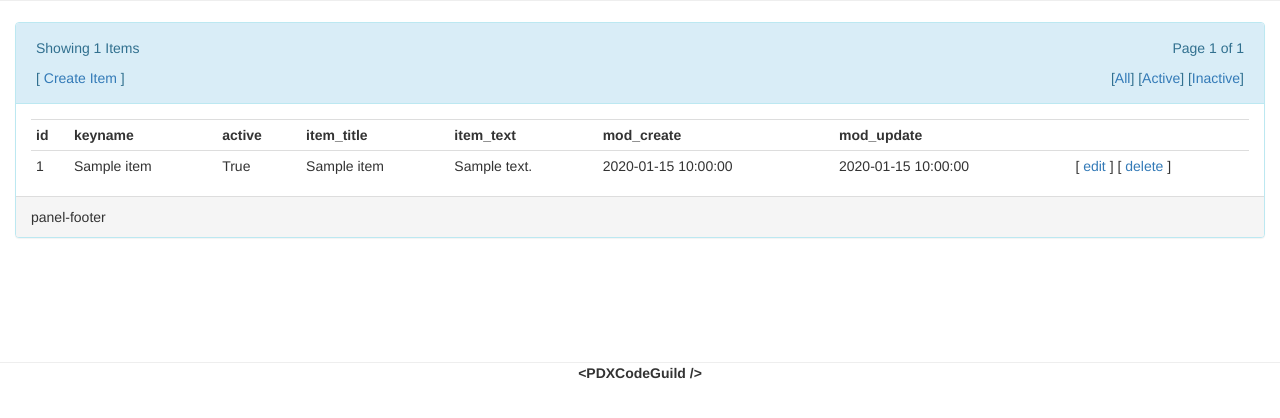
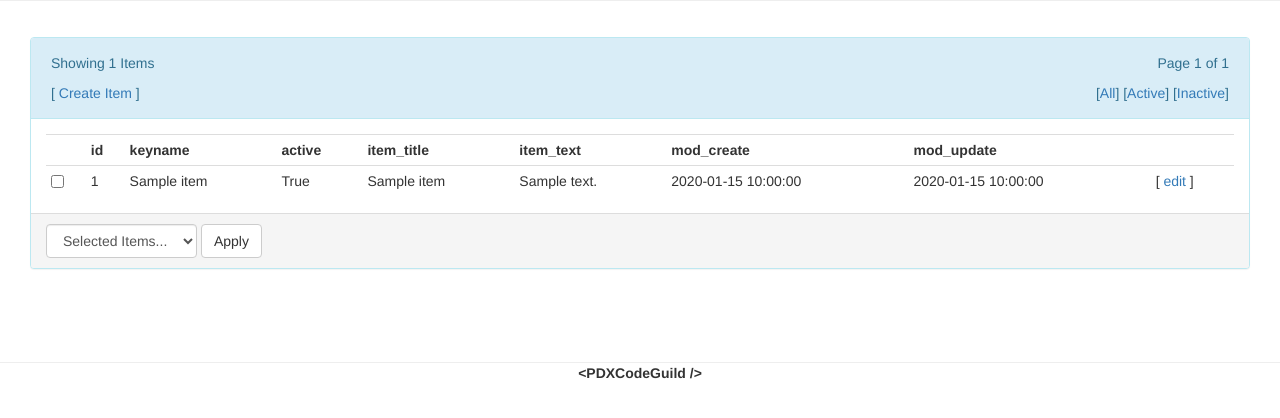
Before and after one commit to PdxCodeGuild/FlaskApp-Tutorial, a Flask app: page /admin/item/list in a window 1280 px wide. Shown: the part 192-610 px from the top of the page. Run offline with Flask 2, Linux system fonts and the light colour scheme; tables that the repository leaves empty hold one stand-in row (values such as "Sample post"); parts of the project's set-up code (start-up, migrations or seed data) failed here and were passed over; some libraries are stand-ins or nearby versions.

Commit message:
item_action() route and item checkboxes

```diff
--- a/web/app/item/templates/item_list.html
+++ b/web/app/item/templates/item_list.html
@@ -15,6 +15,7 @@
 
 <!-- BLOCK: content -->
 {% block content %}
+<form class="form-inline" action="{{ url_for('.item_action') }}" method="post">
 
 <div id="item_list_panel" class="panel panel-info">
     <div class="panel-heading">
@@ -48,6 +49,7 @@
 <div class="table-responsive">
 <table class="table table-condensed table-hover">
 <tr>
+<th></th>
 {% for col in cols %}
     <th>{{ col }}</th>
 {% endfor %}
@@ -56,12 +58,14 @@
 
 {% for row in rows %}
     <tr>
+    <td>
+        <input type="checkbox" name="item_id" value="{{row.id}}">
+    </td>
     {% for col in cols %}
         <td onclick="window.location='{{ url_for('.item_view', id=row.id) }}';">{{ row[col] }}</td>
     {% endfor %}
     <td>
         [ <a href="{{ url_for('.item_edit', id=row.id) }}">edit</a> ]
-        [ <a data-confirm-link="Delete Item? This action cannot be undone." href="{{ url_for('.item_delete', id=row.id) }}">delete</a> ]
     </td>
     </tr>
 {% endfor %}
@@ -71,10 +75,22 @@
 
     </div> <!-- end class="panel-body" -->
     <div class="panel-footer">
-        panel-footer
+<div id="list-actions">
+    <div class="form-group">
+        <label for="action" class="sr-only">Action</label>
+        <select id="action" name="action" class="form-control">
+            <option value="">Selected Items...</option>
+            <option value="active">Set Active</option>
+            <option value="inactive">Set Inactive</option>
+            <option value="delete">Delete</option>
+        </select>
+    </div>
+    <button class="btn btn-default" type="submit">Apply</button>
+</div>
     </div> <!-- end class="panel-footer" -->
 </div> <!-- end class="panel" -->
 
+</form>
 {% endblock content %}
 
 
--- a/web/app/item/views.py
+++ b/web/app/item/views.py
@@ -18,6 +18,37 @@ def item_page(page):
     except TemplateNotFound:
         logging.info('TemplateNotFound: item_%s.html' % (page))
         abort(404)
+
+
+@item.route('/admin/item/action', methods=['POST'])
+def item_action():
+    action   = request.values.get('action', '')
+    item_ids = request.form.getlist('item_id')
+    id_str = "["+",".join([str(id) for id in item_ids])+"]"
+
+    if action and item_ids:
+        if action == 'delete':
+            for id in item_ids:
+                item = ItemModel.query.get_or_404(id)
+                db.session.delete(item)
+            db.session.commit()
+            flash('Items Deleted (id='+id_str+')')
+        if action == 'active':
+            for id in item_ids:
+                item = ItemModel.query.get_or_404(id)
+                item.active = True
+                db.session.add(item)
+            db.session.commit()
+            flash('Items Activated (id='+id_str+')')
+        if action == 'inactive':
+            for id in item_ids:
+                item = ItemModel.query.get_or_404(id)
+                item.active = False
+                db.session.add(item)
+            db.session.commit()
+            flash('Items Deactivated (id='+id_str+')')
+    logging.info('item_action - action:%s, item_ids:%s' % (action, id_str))
+    return redirect(url_for('.item_list'))
 
 
 @item.route('/admin/item/delete/<int:id>', methods=['GET','POST'])
```
